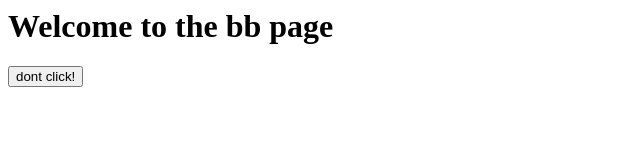
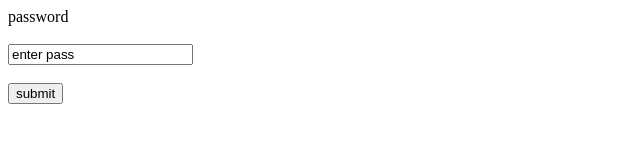
Before and after one commit to owens106/clareWebPage, a plain HTML site: page index.html in a window 1280 px wide. Shown: the whole page, without its empty margins (0-640 px from the left). Drawn offline with Linux system fonts and the light colour scheme.

Commit message:
added password

```diff
--- a/index.html
+++ b/index.html
@@ -4,9 +4,18 @@
 <title>
 BB site
 </title>
-<h1>
+
+
+ <label for="pw"> password</label><br><br>
+ <input value="enter pass" type="text" id="pw" name="pw"><br><br>
+ <button onclick="pwcheck()"> submit</button>
+
+<br><br>
+<div style="visibility: hidden" id="maindiv">
+    <h1>
     Welcome to the bb page
-</h1>
-<button onclick="changeButton()" id="button1">
+    </h1>
+    <button onclick="changeButton()" id="button1">
     dont click!
-</button>
+    </button>
+</div>
--- a/myjs.js
+++ b/myjs.js
@@ -1,6 +1,22 @@
 function changeButton(){
     var button = document.getElementById("button1");
-    console.log(button);
     button.textContent="I LOVE YOU BB";
     return;
 }
+
+function pwcheck(){
+  console.log("made it to pw check")
+  var div = document.getElementById("maindiv")
+  var formVal = document.getElementById("pw").value
+  console.log(formVal)
+  console.log(div)
+  var pw = "ilovebb24/7"
+  if(pw === formVal){
+     div.style.visibility = "visible"
+     console.log(div)
+
+  }
+  else{
+
+  }
+}
```
